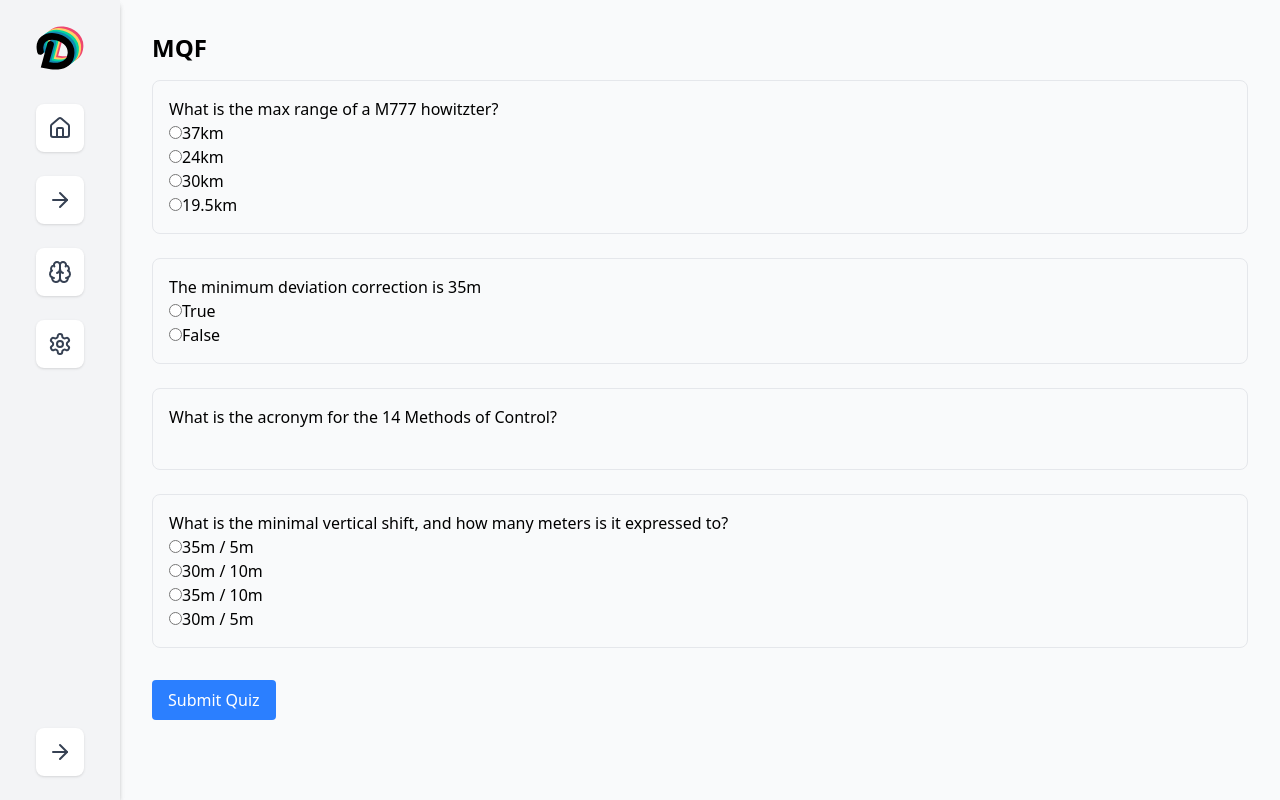
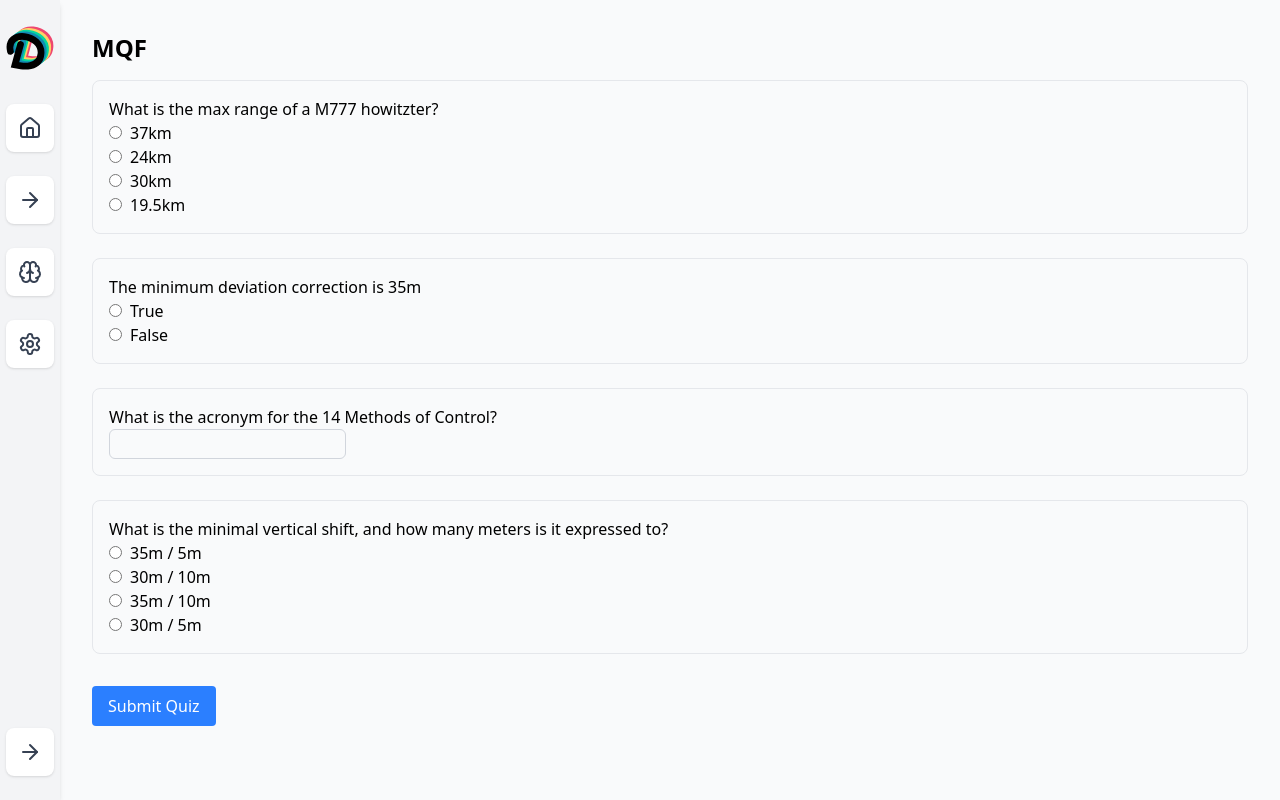
Before and after one commit to DanielPoprawski/quiz-app, a React (Vite) app: page /learn in a window 1280 px wide. Built offline with nearby package versions, Linux system fonts and the light colour scheme.

Commit message:
Multiple changes

```diff
--- a/src/main.jsx
+++ b/src/main.jsx
@@ -31,12 +31,8 @@ export function setTitle(title, prevailOnUnmount = false) {
 function AppLayout() {
       return (
             <div className="flex h-screen bg-gray-50">
-                  {/* Fixed width sidebar */}
-                  <div className="w-[120px] h-screen bg-gray-100 shadow-md">
-                        <Sidebar />
-                  </div>
+                  <Sidebar />
 
-                  {/* Main content area */}
                   <div className="flex-1 overflow-auto">
                         <Outlet />
                   </div>
--- a/src/pages/Learn.jsx
+++ b/src/pages/Learn.jsx
@@ -2,9 +2,7 @@ import { createContext, useState, useEffect } from "react";
 import { useParams } from "react-router-dom";
 import "../index.css";
 import { setTitle } from "../main.jsx";
-import FITB from "./components/FillInTheBlank.jsx";
-import MCQ from "./components/MultipleChoiceQuestion.jsx";
-import TF from "./components/TrueOrFalse.jsx";
+import { FillInTheBlank as FITB, MultipleChoiceQuestion as MCQ, TrueOrFalse as TF } from "./components/Questions.jsx";
 import { AlertCircle } from "lucide-react";
 
 export const QuizContext = createContext(null);
--- a/src/pages/Memorize.jsx
+++ b/src/pages/Memorize.jsx
@@ -84,7 +84,7 @@ export default function Memorize() {
 
                   <h2
                         tabIndex={0}
-                        className="typing text-xl font-medium focus:outline-none focus:ring-2 focus:ring-blue-500 p-4 bg-gray-50 rounded-lg"
+                        className="typing text-xl font-medium text-gray-300 focus:outline-none p-4 bg-gray-50 rounded-lg"
                         onKeyUp={handleEvent}
                         ref={focusRef}
                   >
--- a/src/pages/components/FillInTheBlank.jsx
+++ /dev/null
@@ -1,41 +0,0 @@
-import { useContext, useState } from "react";
-import { QuizContext } from "../Learn";
-
-export default function FillInTheBlank(props) {
-        const { map, setMap } = useContext(QuizContext);
-        const [value, setValue] = useState();
-
-        const { error, changeError } = useContext(QuizContext);
-        const index = props.index;
-
-        function handleChange(event) {
-                setValue(event.target.value);
-                updateMap(event);
-        }
-
-        function updateMap(e) {
-                setMap(map.set(props.index, e.target.value));
-        }
-
-        return (
-                <>
-                        <h2>
-                                <span style={{ color: "red" }} index={index}>
-                                        {error[index]}
-                                </span>
-                                {props.title}
-                        </h2>
-                        <p>
-                                <label>
-                                        <input
-                                                type="text"
-                                                name={"question_" + props.index}
-                                                onChange={handleChange}
-                                                required
-                                        />
-                                        <br />
-                                </label>
-                        </p>
-                </>
-        );
-}
--- a/src/pages/components/MultipleChoiceQuestion.jsx
+++ /dev/null
@@ -1,48 +0,0 @@
-import { useContext, useState } from "react";
-import { QuizContext } from "../Learn";
-
-export default function MultipleChoiceQuestion(props) {
-        const { map, setMap } = useContext(QuizContext);
-        const [value, setValue] = useState();
-
-        const { error, changeError } = useContext(QuizContext);
-        const index = props.index;
-
-        return (
-                <>
-                        <h2>
-                                <span style={{ color: "red" }} index={index}>
-                                        {error[index]}
-                                </span>
-                                {props.title}
-                        </h2>
-                        <p>
-                                {props.choices.map((choice, i) => (
-                                        <label key={i}>
-                                                <input
-                                                        type="radio"
-                                                        name={"question_" + props.index}
-                                                        value={i}
-                                                        onChange={handleChange}
-                                                />
-                                                {choice}
-                                                <br />
-                                        </label>
-                                ))}
-                        </p>
-                </>
-        );
-
-        function handleChange(event) {
-                setValue(parseInt(event.target.value));
-                //I was stuck on this for problem for three days, for some reason the function was
-                //always relaying the previous value instead of the updated one to the map and not
-                //the latest one, then I told my friend about this problem and for some reason it
-                //hit me to just split this into two seperate functions and it worked. Credit goes to Leonard Belz
-                updateMap(event);
-        }
-
-        function updateMap(event) {
-                setMap(map.set(props.index, parseInt(event.target.value)));
-        }
-}
--- /dev/null
+++ b/src/pages/components/Questions.jsx
@@ -0,0 +1,141 @@
+import { useContext, useState } from "react";
+import { QuizContext } from "../Learn";
+
+export const MultipleChoiceQuestion = (props) => {
+      const { map, setMap } = useContext(QuizContext);
+      const [value, setValue] = useState();
+
+      const { error, changeError } = useContext(QuizContext);
+      const index = props.index;
+
+      return (
+            <>
+                  <h2>
+                        <span style={{ color: "red" }} index={index}>
+                              {error[index]}
+                        </span>
+                        {props.title}
+                  </h2>
+                  <p>
+                        {props.choices.map((choice, i) => (
+                              <label key={i}>
+                                    <input
+                                          type="radio"
+                                          name={"question_" + props.index}
+                                          value={i}
+                                          onChange={handleChange}
+                                          className="mr-2"
+                                    />
+                                    {choice}
+                                    <br />
+                              </label>
+                        ))}
+                  </p>
+            </>
+      );
+
+      function handleChange(event) {
+            setValue(parseInt(event.target.value));
+            //I was stuck on this for problem for three days, for some reason the function was
+            //always relaying the previous value instead of the updated one to the map and not
+            //the latest one, then I told my friend about this problem and for some reason it
+            //hit me to just split this into two seperate functions and it worked. Credit goes to Leonard Belz
+            updateMap(event);
+      }
+
+      function updateMap(event) {
+            setMap(map.set(props.index, parseInt(event.target.value)));
+      }
+};
+
+export const FillInTheBlank = (props) => {
+      const { map, setMap } = useContext(QuizContext);
+      const [value, setValue] = useState();
+
+      const { error, changeError } = useContext(QuizContext);
+      const index = props.index;
+
+      function handleChange(event) {
+            setValue(event.target.value);
+            updateMap(event);
+      }
+
+      function updateMap(e) {
+            setMap(map.set(props.index, e.target.value));
+      }
+
+      return (
+            <>
+                  <h2>
+                        <span style={{ color: "red" }} index={index}>
+                              {error[index]}
+                        </span>
+                        {props.title}
+                  </h2>
+                  <p>
+                        <label>
+                              <input
+                                    type="text"
+                                    className="border border-gray-300 rounded-md p-0.5 focus:outline-none focus:ring-2 focus:ring-blue-500"
+                                    name={"question_" + props.index}
+                                    onChange={handleChange}
+                                    required
+                              />
+                              <br />
+                        </label>
+                  </p>
+            </>
+      );
+};
+
+export const TrueOrFalse = (props) => {
+      const { map, setMap } = useContext(QuizContext);
+      const [value, setValue] = useState();
+
+      const { error, changeError } = useContext(QuizContext);
+      const index = props.index;
+
+      function handleChange(boolean) {
+            setValue(boolean);
+            updateMap(boolean);
+      }
+
+      function updateMap(boolean) {
+            setMap(map.set(props.index, boolean));
+      }
+
+      return (
+            <>
+                  <h2>
+                        <span style={{ color: "red" }} index={index}>
+                              {error[index]}
+                        </span>
+                        {props.title}
+                  </h2>
+                  <p>
+                        <label>
+                              <input
+                                    type="radio"
+                                    name={"question_" + props.index}
+                                    value="true"
+                                    onChange={(e) => handleChange(true)}
+                                    className="mr-2"
+                              />
+                              True
+                              <br />
+                        </label>
+                        <label>
+                              <input
+                                    type="radio"
+                                    name={"question_" + props.index}
+                                    value="false"
+                                    onChange={(e) => handleChange(false)}
+                                    className="mr-2"
+                              />
+                              False
+                              <br />
+                        </label>
+                  </p>
+            </>
+      );
+};
--- a/src/pages/components/Sidebar.jsx
+++ b/src/pages/components/Sidebar.jsx
@@ -11,7 +11,11 @@ export default function Sidebar() {
       }
 
       return (
-            <div className="flex flex-col items-center py-6 h-screen bg-gray-100 shadow-md">
+            <div
+                  className={`flex flex-col items-center py-6 h-screen bg-gray-100 shadow-md ${
+                        hidden ? "w-[60px]" : "w-[120px]"
+                  }`}
+            >
                   <div className="flex flex-col gap-6">
                         {/* Logo */}
                         <div className="flex justify-center mb-2">
```
